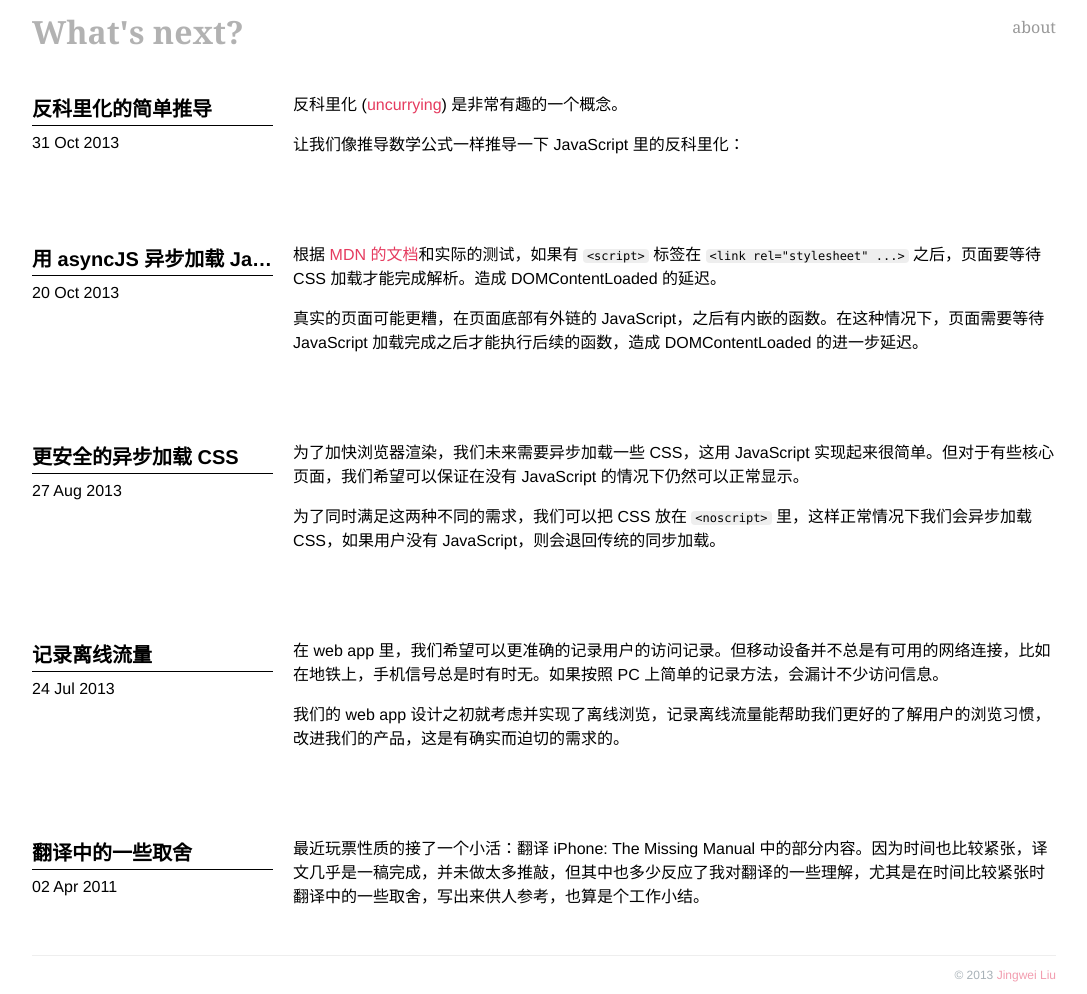
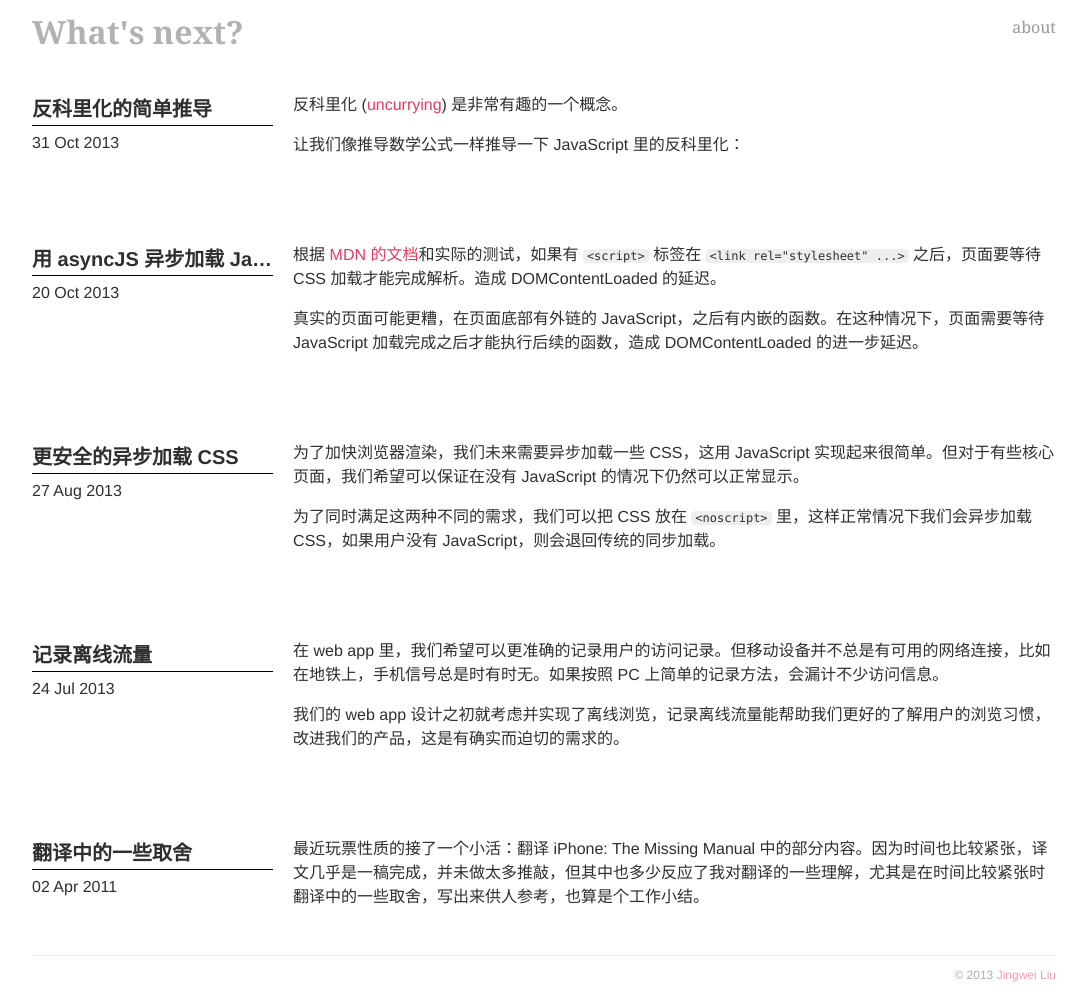
Before and after one commit to th507/blog, a Jekyll site: the page built from index.html, in a window 1280 px wide. Shown: the whole page, without its empty margins (96-1183 px from the left). Built offline with Jekyll 4.4.1, drawn with Linux system fonts in a browser that asks for light colours; Markdown is read by kramdown in place of the engine named in the settings.

Commit message:
tweaking fonts:wq

```diff
--- a/_layouts/default.html
+++ b/_layouts/default.html
@@ -7,7 +7,7 @@
 <meta name="viewport" content="width=device-width">
 <script>
 window.GoogleAnalyticsObject = 'ga';
-var ga = window.ga = {
+window.ga = {
     q: [['create', 'UA-21961891-3'], ['send', 'pageview']]
 };
 </script>
--- a/css/main.css
+++ b/css/main.css
@@ -8,6 +8,11 @@ body {
     text-align: left;
     margin: 0 auto;
     max-width: 1024px;
+    -webkit-font-smoothing: antialiased;
+}
+body, .post .title {
+    color: #222426;
+    color: rgba(34, 36, 38, .95);
 }
 .sans-serif, #footer p, .post .date {
     font-family: Avenir Next Condensed, Helvetica Neue, Helvetica, Arial, sans-serif;
@@ -242,22 +247,21 @@ h1, h2, h3, h4, h5, h6, p {
 }
 
 .post .title {
+    display: block;
+    position: relative;
+    z-index: 4;
+
+    font-weight: 600;
     font-size: 20px;
     line-height: 32px;
     vertical-align: middle;
-    font-weight: 600;
-    color: black;
+
     border-bottom: 1px solid black;
-
     text-decoration: none;
 
     text-overflow: ellipsis;
     overflow: hidden;
     white-space: nowrap;
-    display: block;
-
-    position: relative;
-    z-index: 4;
 }
 .leading:hover .title {
     color: crimson;
@@ -290,7 +294,8 @@ h1, h2, h3, h4, h5, h6, p {
 @media (max-width: 480px) {
     .post .title {
         border-bottom: 1px solid transparent;
-        color: black;
+        color: #222426;
+        color: rgba(34, 36, 38, .95);
         background-color: transparent;
     }
     .post .date {
@@ -331,7 +336,8 @@ h1, h2, h3, h4, h5, h6, p {
 .standalone h2 {
     font-size: 1.5em;
     font-weight: 200;
-    margin: 2em 0 0.5em;
+    margin-top: 30px;
+    margin-bottom: 10px;
 }
 .standalone h2:first-child {
     margin-bottom: 0;
```
